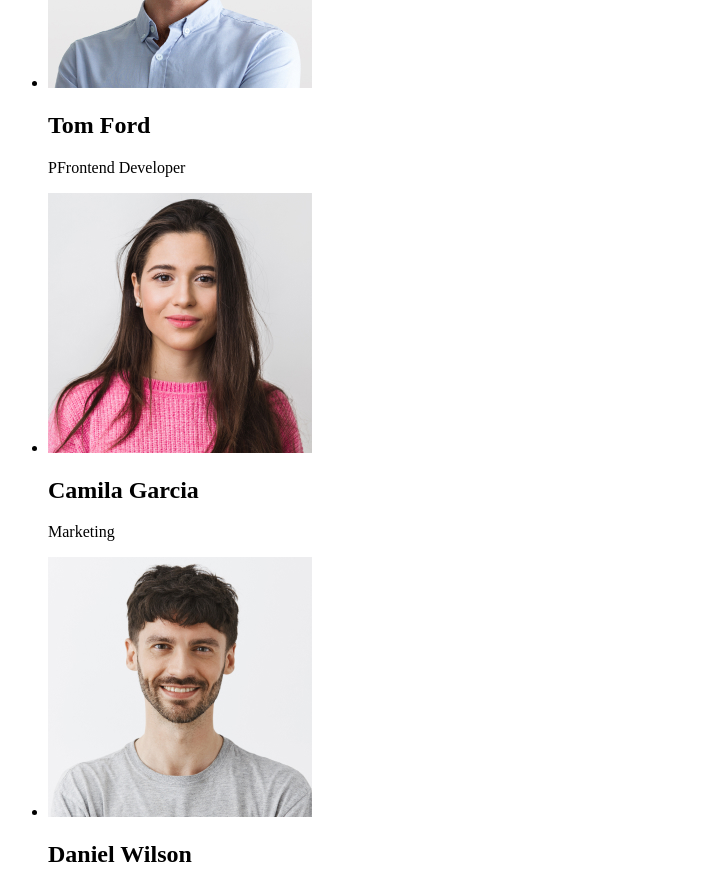
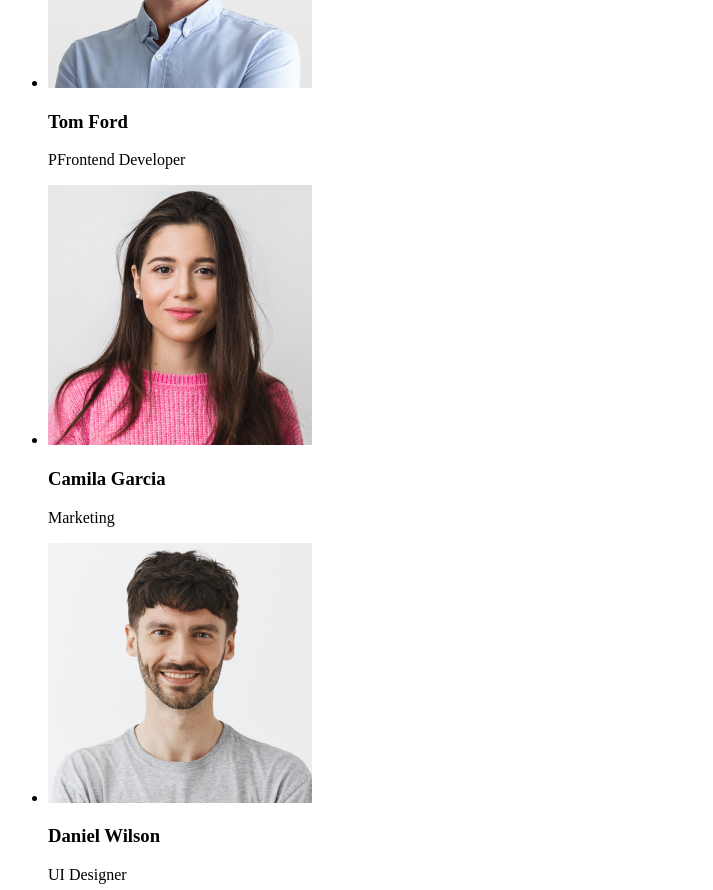
Before and after one commit to PavlKud/goit-markup-hw-01, a plain HTML site: page index.html in a window 1280 px wide. Shown: the part 1150-2040 px from the top of the page, without its empty margins (0-713 px from the left). Drawn offline with Linux system fonts and the light colour scheme.

Commit message:
Update index.html

```diff
--- a/index.html
+++ b/index.html
@@ -74,17 +74,17 @@
           </li>
           <li>
             <img src="imagine/img (1).jpg" alt="Foto" width="264" />
-            <h2>Tom Ford</h2>
+            <h3>Tom Ford</h3>
             <p>PFrontend Developer</p>
           </li>
           <li>
             <img src="imagine/img (2).jpg" alt="Foto" width="264" />
-            <h2>Camila Garcia</h2>
+            <h3>Camila Garcia</h3>
             <p>Marketing</p>
           </li>
           <li>
             <img src="imagine/img (3).jpg" alt="Foto" width="264" />
-            <h2>Daniel Wilson</h2>
+            <h3>Daniel Wilson</h3>
             <p>UI Designer</p>
           </li>
         </ul>
```
